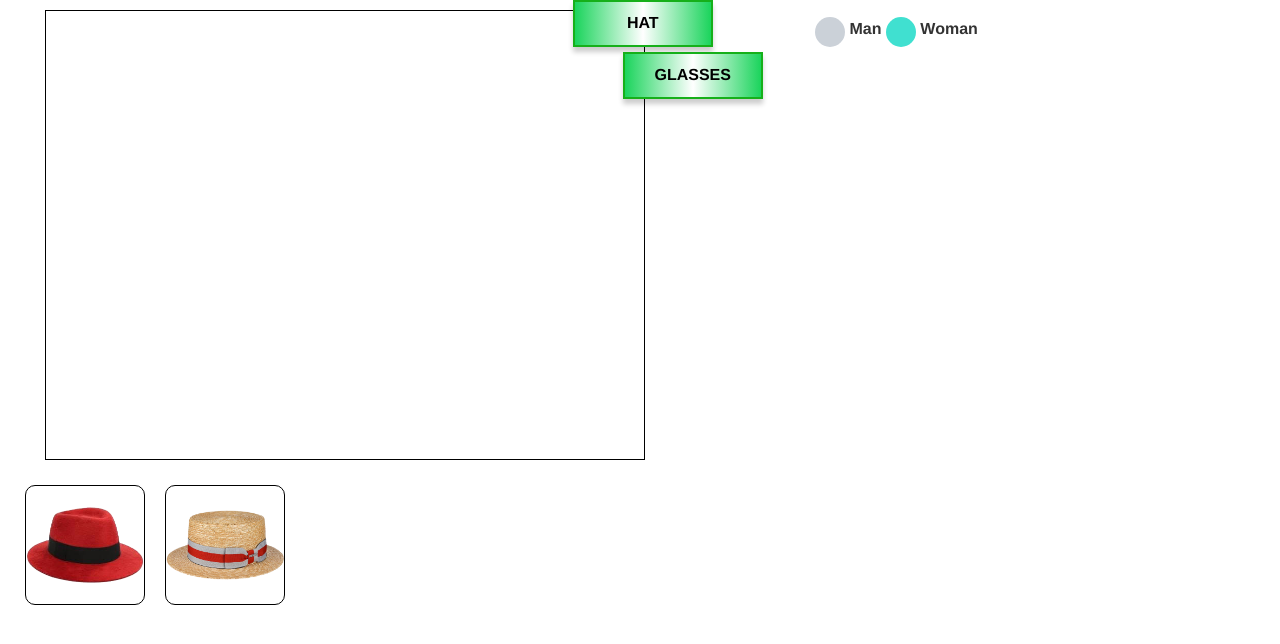
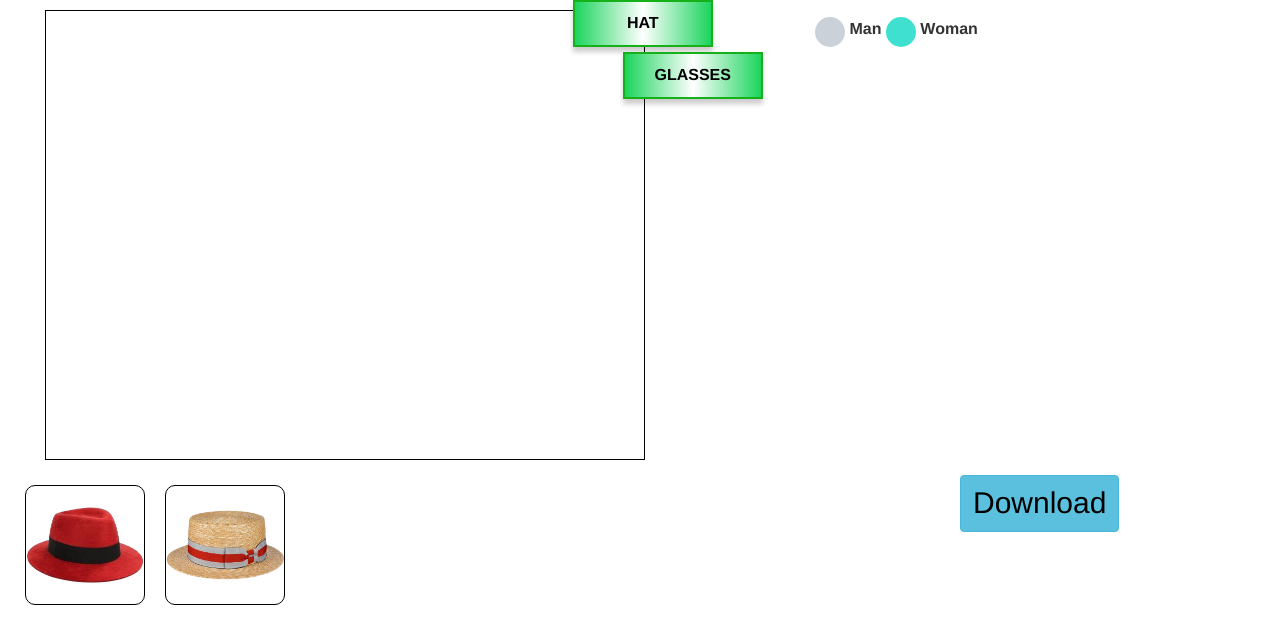
Before and after one commit to EvgeniaMas/pandox, a plain HTML site: page index.html in a window 1280 px wide. Drawn offline with Linux system fonts and the light colour scheme.

Commit message:
download

```diff
--- a/index.html
+++ b/index.html
@@ -58,7 +58,7 @@
 	 		</div>
 	  </div>
 
-	  <a href="#" style="display:none;" class="btn btn-info" id="download" role="button">Download</a>
+	  <a href="#" class="btn btn-info" id="download" role="button">Download</a>
 
 
 	</div>
```
